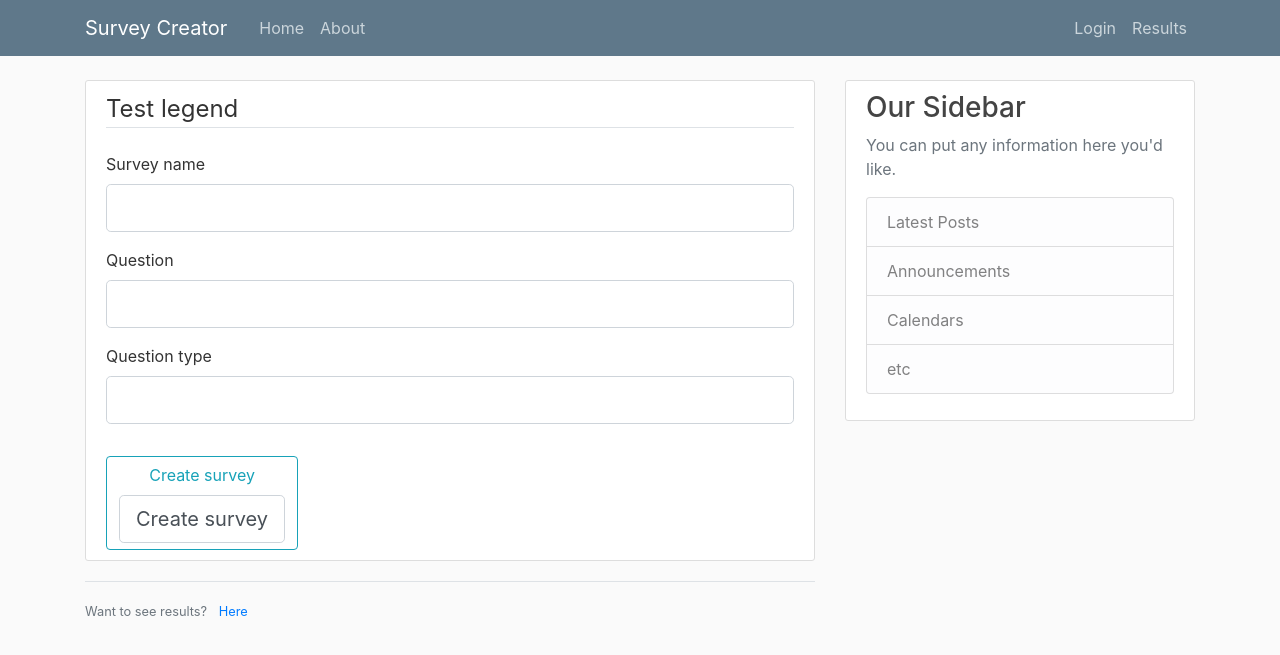
After one commit to apokolokyntosis/Survey_flask, a Flask app: page /create in a window 1280 px wide. The commit adds this page. Shown: the top 655 px of the page. Run offline with Flask 2, Linux system fonts and the light colour scheme; some libraries are stand-ins or nearby versions.

Commit message:
- add base.html - add css

```diff
--- a/application.py
+++ b/application.py
@@ -1,4 +1,4 @@
-from flask import Flask, render_template, Response
+from flask import Flask, render_template, Response, flash, url_for, redirect
 import requests
 import io
 import os
@@ -8,11 +8,14 @@ from matplotlib.backends.backend_agg import FigureCanvasAgg as FigureCanvas
 from matplotlib.figure import Figure
 from wordcloud import WordCloud
 
+from forms import CreateSurveyForm
 
 import surveyjs_handler
 import json_serializer
 
 application = app = Flask(__name__)
+
+app.config["SECRET_KEY"] = "760bb722fb969ca1ee600a8ac52b6a7d"
 
 # Survey1:
 # id  75e58d2a-5f02-4914-8181-a52047a3f76f
@@ -34,7 +37,26 @@ def home():
     return render_template('index1.html')
 
 
-@app.route('/results')
+@app.route("/create", methods=["GET", "POST"])
+def create():
+    form = CreateSurveyForm()
+    if form.validate_on_submit():
+        # json_serializer.init()
+        if form.question_type.data == "rating":
+            json_serializer.add_question("rating", form.question_title.data, 0, 5)
+        json_serializer.create_json()
+        surveyjs_handler.new_survey(form.survey_name.data)
+        flash("Survey {} created".format(form.survey_name.data), "success")
+
+        return redirect(url_for("create"))
+    return render_template("creation.html", title="Create a survey", form=form)
+
+
+@app.route("/survey")
+def survey():
+    return render_template("survey.html", title="survey")
+
+@app.route("/results")
 def results():
     questions = get_questions()
     for question in questions:
@@ -50,30 +72,6 @@ def results():
 @app.route('/results1')
 def results1():
     return render_template("survey.html")
-
-
-# @app.route('/emotionsavg')
-# def emotionscores():
-#     data = load_data()
-#     scores = []
-#     for entry in data["Data"]:
-#         if "emotionsratings-widget" in entry.keys():
-#             scores.append(int(entry["emotionsratings-widget"]))
-#     return "Emotions average: " + str(sum(scores) / len(scores))
-
-
-# @app.route('/emotionsplot')
-# def plot_png():
-#     data = load_data()
-#     scores = []
-#     for entry in data["Data"]:
-#         if "emotionsratings-widget" in entry.keys():
-#             scores.append(int(entry["emotionsratings-widget"]))
-#     x, y = np.unique(np.asarray(scores), return_counts=True)
-#     fig = create_figure(x, y)
-#     output = io.BytesIO()
-#     FigureCanvas(fig).print_png(output)
-#     return Response(output.getvalue(), mimetype="image/png")
 
 
 @app.route('/resultsraw')
@@ -214,9 +212,30 @@ def result_count():
     data = load_data()
     return data["ResultCount"]
 
-# create_bar("question1")
-# create_pie("question2pie")
-# create_cloud("question4input")
 
 if __name__ == '__main__':
     app.run(debug=True)
+
+
+# @app.route('/emotionsavg')
+# def emotionscores():
+#     data = load_data()
+#     scores = []
+#     for entry in data["Data"]:
+#         if "emotionsratings-widget" in entry.keys():
+#             scores.append(int(entry["emotionsratings-widget"]))
+#     return "Emotions average: " + str(sum(scores) / len(scores))
+
+
+# @app.route('/emotionsplot')
+# def plot_png():
+#     data = load_data()
+#     scores = []
+#     for entry in data["Data"]:
+#         if "emotionsratings-widget" in entry.keys():
+#             scores.append(int(entry["emotionsratings-widget"]))
+#     x, y = np.unique(np.asarray(scores), return_counts=True)
+#     fig = create_figure(x, y)
+#     output = io.BytesIO()
+#     FigureCanvas(fig).print_png(output)
+#     return Response(output.getvalue(), mimetype="image/png")
--- a/forms.py
+++ b/forms.py
@@ -6,3 +6,5 @@ from wtforms.validators import DataRequired
 class CreateSurveyForm(FlaskForm):
     survey_name = StringField("Survey name", validators=[DataRequired()])
     submit = SubmitField("Create survey")
+    question_title = StringField("Question", validators=[DataRequired()])
+    question_type = StringField("Question type", validators=[DataRequired()])
--- a/json_serializer.py
+++ b/json_serializer.py
@@ -1,15 +1,16 @@
 import json
+
 
 survey = {}
 survey["pages"] = []
 
 
 def create_json():
-    with open("survey_manual.json", "w") as write_file:
+    with open("survey_manual1.json", "w") as write_file:
         json.dump(survey, write_file, indent=4)
 
 
-def add_question(question_type, question_text, min, max, req, comment):
+def add_question(question_type, question_text, min, max):
     if question_type == "rating":
         content = [{
             "type": question_type,
@@ -29,7 +30,7 @@ def add_question(question_type, question_text, min, max, req, comment):
             "name": "question_pie",  # FIXME
             "title": question_text,
             "indent": 5,
-            "isRequired": req,
+            "isRequired": "true",
             "labelTrue": "Ja",
             "labelFalse": "Nein"
         }]
@@ -51,9 +52,3 @@ def add_question(question_type, question_text, min, max, req, comment):
 
 # TODO add progressbar
 # showProgressBar: "bottom"
-
-
-add_question("rating", "test", 0, 5, "foo", "asd")
-add_question("rating", "test", 0, 5, "foo", "asd")
-add_question("boolean", "test", 0, 5, "foo", "asd")
-create_json()
--- /dev/null
+++ b/static/assets/css/main.css
@@ -0,0 +1,80 @@
+body {
+  background: #fafafa;
+  color: #333333;
+  margin-top: 5rem;
+}
+
+h1, h2, h3, h4, h5, h6 {
+  color: #444444;
+}
+
+.bg-steel {
+  background-color: #5f788a;
+}
+
+.site-header .navbar-nav .nav-link {
+  color: #cbd5db;
+}
+
+.site-header .navbar-nav .nav-link:hover {
+  color: #ffffff;
+}
+
+.site-header .navbar-nav .nav-link.active {
+  font-weight: 500;
+}
+
+.content-section {
+  background: #ffffff;
+  padding: 10px 20px;
+  border: 1px solid #dddddd;
+  border-radius: 3px;
+  margin-bottom: 20px;
+}
+
+.article-title {
+  color: #444444;
+}
+
+a.article-title:hover {
+  color: #428bca;
+  text-decoration: none;
+}
+
+.article-content {
+  white-space: pre-line;
+}
+
+.article-img {
+  height: 65px;
+  width: 65px;
+  margin-right: 16px;
+}
+
+.article-metadata {
+  padding-bottom: 1px;
+  margin-bottom: 4px;
+  border-bottom: 1px solid #e3e3e3
+}
+
+.article-metadata a:hover {
+  color: #333;
+  text-decoration: none;
+}
+
+.article-svg {
+  width: 25px;
+  height: 25px;
+  vertical-align: middle;
+}
+
+.account-img {
+  height: 125px;
+  width: 125px;
+  margin-right: 20px;
+  margin-bottom: 16px;
+}
+
+.account-heading {
+  font-size: 2.5rem;
+}
--- a/surveyjs_handler.py
+++ b/surveyjs_handler.py
@@ -1,10 +1,7 @@
 import requests
 import json
 
-
 accesskey = "3bc43120cf784d489aefbc4cec9b1268"
-with open("survey_manual.json", "r") as read_file:
-    survey_json = json.load(read_file)
 
 
 def create_survey(name):
@@ -23,6 +20,8 @@ def change_survey(post_survey_json):
 
 
 def new_survey(name):
+    with open("survey_manual1.json", "r") as read_file:
+        survey_json = json.load(read_file)
     id = create_survey(name)
     post_survey_json = {
         "Id": id,
--- /dev/null
+++ b/templates/base.html
@@ -0,0 +1,78 @@
+<!DOCTYPE html>
+<html>
+<head>
+    <!-- Required meta tags -->
+    <meta charset="utf-8">
+    <meta name="viewport" content="width=device-width, initial-scale=1, shrink-to-fit=no">
+
+    <!-- Bootstrap CSS -->
+    <link rel="stylesheet" href="https://maxcdn.bootstrapcdn.com/bootstrap/4.0.0/css/bootstrap.min.css" integrity="sha384-Gn5384xqQ1aoWXA+058RXPxPg6fy4IWvTNh0E263XmFcJlSAwiGgFAW/dAiS6JXm" crossorigin="anonymous">
+
+    <link rel="stylesheet" type="text/css" href="{{ url_for('static', filename='assets/css/main.css') }}">
+
+    {% if title %}
+        <title>Survey Creator - {{ title }}</title>
+    {% else %}
+        <title>Survey Creator</title>
+    {% endif %}
+</head>
+<body>
+    <header class="site-header">
+      <nav class="navbar navbar-expand-md navbar-dark bg-steel fixed-top">
+        <div class="container">
+          <a class="navbar-brand mr-4" href="/">Survey Creator</a>
+          <button class="navbar-toggler" type="button" data-toggle="collapse" data-target="#navbarToggle" aria-controls="navbarToggle" aria-expanded="false" aria-label="Toggle navigation">
+            <span class="navbar-toggler-icon"></span>
+          </button>
+          <div class="collapse navbar-collapse" id="navbarToggle">
+            <div class="navbar-nav mr-auto">
+              <a class="nav-item nav-link" href="/">Home</a>
+              <a class="nav-item nav-link" href="/about">About</a>
+            </div>
+            <!-- Navbar Right Side -->
+            <div class="navbar-nav">
+              <a class="nav-item nav-link" href="/create">Login</a>
+              <a class="nav-item nav-link" href="/results">Results</a>
+            </div>
+          </div>
+        </div>
+      </nav>
+    </header>
+    <main role="main" class="container">
+      <div class="row">
+        <div class="col-md-8">
+            {% with messages= get_flashed_messages(with_categories=true) %}
+                {% if messages %}
+                    {% for category, message in messages %}
+                        <div class="alert alert-{{ category }}">
+                            {{ message }}
+                        </div>
+                    {% endfor %}
+                {% endif %}
+            {% endwith %}
+            {% block content %}{% endblock %}
+        </div>
+        <div class="col-md-4">
+          <div class="content-section">
+            <h3>Our Sidebar</h3>
+            <p class='text-muted'>You can put any information here you'd like.
+              <ul class="list-group">
+                <li class="list-group-item list-group-item-light">Latest Posts</li>
+                <li class="list-group-item list-group-item-light">Announcements</li>
+                <li class="list-group-item list-group-item-light">Calendars</li>
+                <li class="list-group-item list-group-item-light">etc</li>
+              </ul>
+            </p>
+          </div>
+        </div>
+      </div>
+    </main>
+
+
+    <!-- Optional JavaScript -->
+    <!-- jQuery first, then Popper.js, then Bootstrap JS -->
+    <script src="https://code.jquery.com/jquery-3.2.1.slim.min.js" integrity="sha384-KJ3o2DKtIkvYIK3UENzmM7KCkRr/rE9/Qpg6aAZGJwFDMVNA/GpGFF93hXpG5KkN" crossorigin="anonymous"></script>
+    <script src="https://cdnjs.cloudflare.com/ajax/libs/popper.js/1.12.9/umd/popper.min.js" integrity="sha384-ApNbgh9B+Y1QKtv3Rn7W3mgPxhU9K/ScQsAP7hUibX39j7fakFPskvXusvfa0b4Q" crossorigin="anonymous"></script>
+    <script src="https://maxcdn.bootstrapcdn.com/bootstrap/4.0.0/js/bootstrap.min.js" integrity="sha384-JZR6Spejh4U02d8jOt6vLEHfe/JQGiRRSQQxSfFWpi1MquVdAyjUar5+76PVCmYl" crossorigin="anonymous"></script>
+</body>
+</html>
--- /dev/null
+++ b/templates/creation.html
@@ -0,0 +1,35 @@
+{% extends "base.html" %}
+
+{% block content %}
+    <div class="content-section">
+        <form method="POST" action="">
+            {{ form.hidden_tag() }}
+            <fieldset class="form-group">
+                <legend class="border-bottom mb-4">Test legend</legend>
+                <div class="form-group">
+                    {{ form.survey_name.label(class="form-control-label") }}
+                    {{ form.survey_name(class="form-control form-control-lg") }}
+                </div>
+                <div class="form-group">
+                    {{ form.question_title.label(class="form-control-label") }}
+                    {{ form.question_title(class="form-control form-control-lg") }}
+                </div>
+                <div class="form-group">
+                    {{ form.question_type.label(class="form-control-label") }}
+                    {{ form.question_type(class="form-control form-control-lg") }}
+                </div>
+            </fieldset>
+                <div class="btn btn-outline-info">
+                    {{ form.submit.label(class="form-control-label") }}
+                    {{ form.submit(class="form-control form-control-lg") }}
+                </div>
+        </form>
+
+    </div>
+    <div class="border-top pt-3">
+        <small class="text-muted">
+            Want to see results? <a class="ml-2" href="{{ url_for("results") }}"> Here </a>
+        </small>
+
+    </div>
+{% endblock %}
--- a/templates/index1.html
+++ b/templates/index1.html
@@ -36,7 +36,7 @@
         </div>
     </footer>
     <script src="../static/assets/js/index.js"></script>
-    <script type= "text/javascript" src="../survey_manual.json"></script>
+    <script type= "text/javascript" src="../survey_manual1.json"></script>
     <script src="../static/assets/js/jquery.min.js"></script>
     <script src="../static/assets/bootstrap/js/bootstrap.min.js"></script>
     <script src="../static/assets/js/jquery.min.js"></script>
--- /dev/null
+++ b/templates/survey.html
@@ -0,0 +1,5 @@
+{% extends "base.html" %}
+
+{% block content %}
+    <div id="surveyContainer"></div>
+{% endblock %}
```
